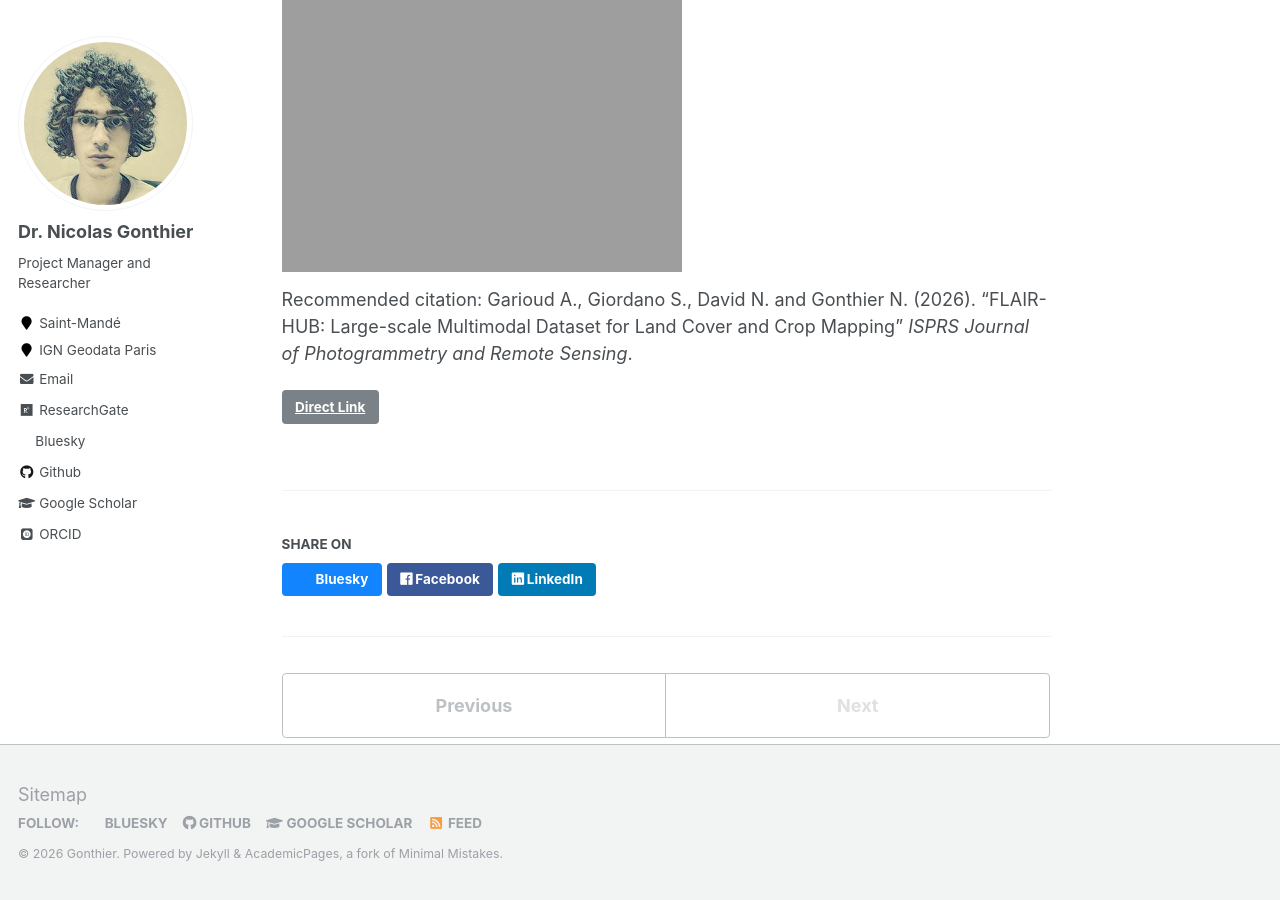
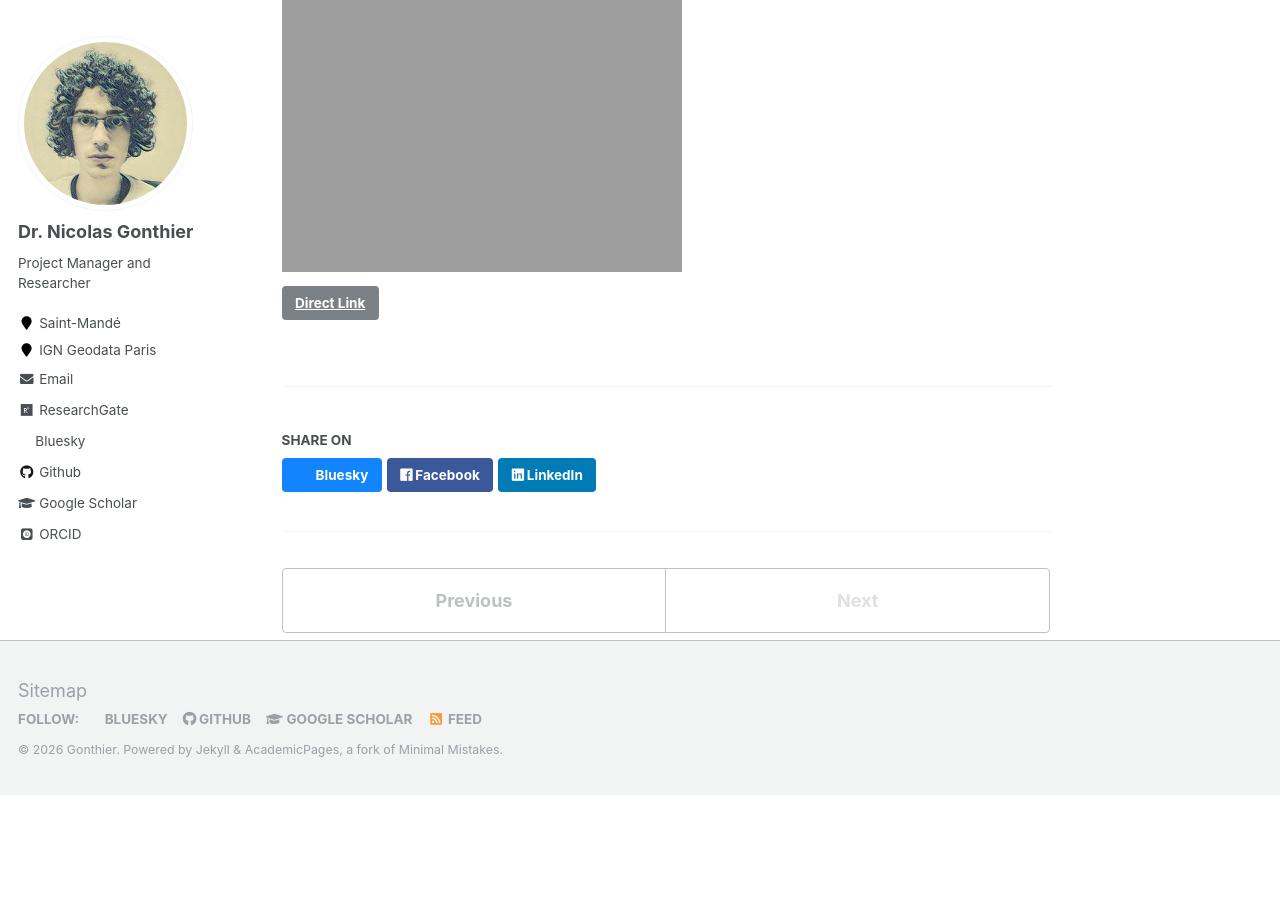
Before and after one commit to ngonthier/ngonthier.github.io, a Jekyll site: the page built from _publications/2025-06-FLAIR-HUB.md, in a window 1280 px wide and 900 px high, scrolled down 1166 px. Built offline with Jekyll 4.4.1, drawn with Linux system fonts in a browser that asks for light colours; some web fonts are replaced; after the commit the page ends 1961 px from its top, so only the background shows below that.

Commit message:
Update 2025-06-FLAIR-HUB.md

```diff
--- a/_publications/2025-06-FLAIR-HUB.md
+++ b/_publications/2025-06-FLAIR-HUB.md
@@ -30,5 +30,3 @@ Keywords
 * Aerial and Satellite Images
 
 # ![Overview from the FLAIR-HUB Dataset.](https://ngonthier.github.io/images/FLAIR-HUB_Overview_EN-W-COMPRESSED.png)
-
-Recommended citation: Garioud A., Giordano S., David N. and Gonthier N. (2026). "FLAIR-HUB: Large-scale Multimodal Dataset for Land Cover and Crop Mapping" <i>ISPRS Journal of Photogrammetry and Remote Sensing</i>.
```
